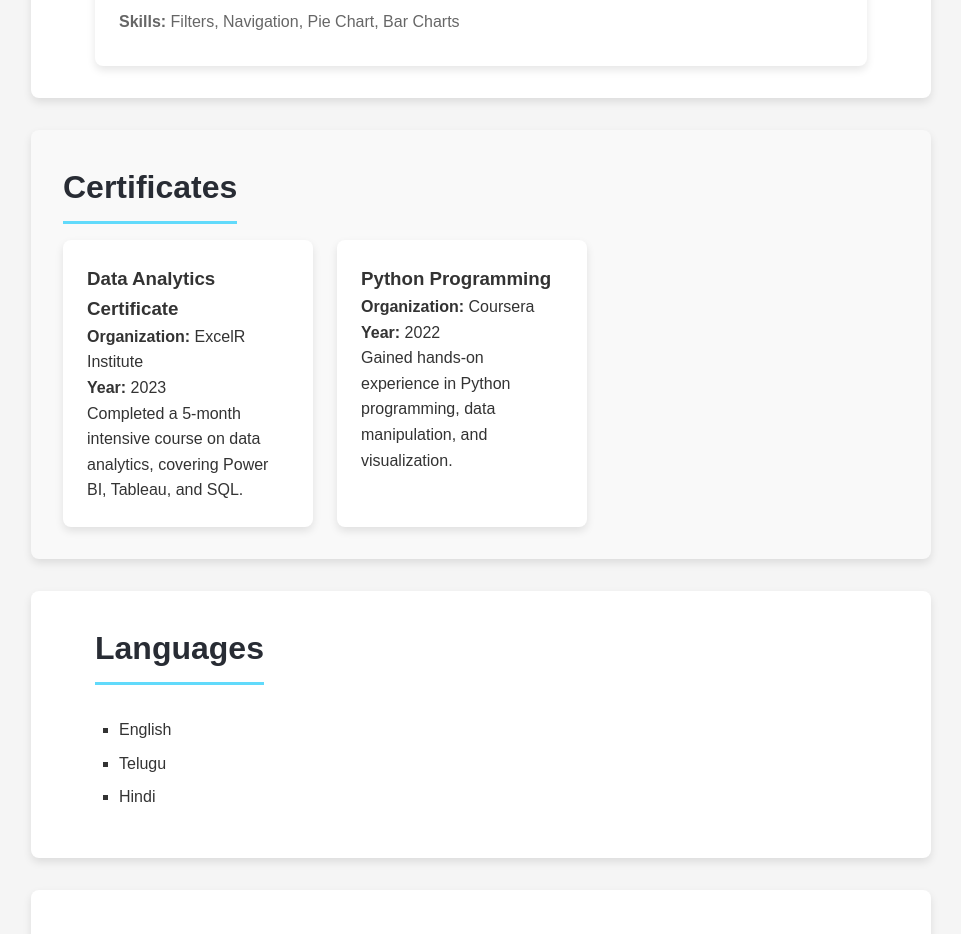
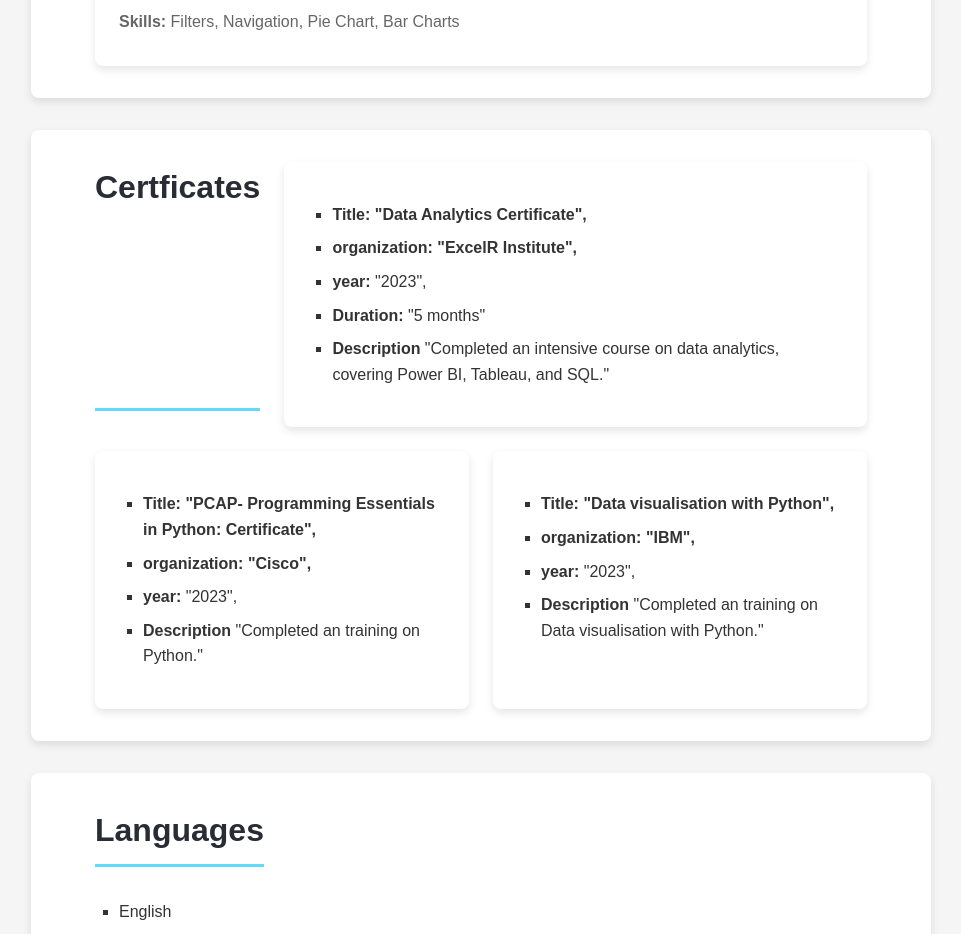
Before and after one commit to Girish583kumar/Girish-Portfolio, a React (Create React App) app: page / in a window 1280 px wide. Shown: the part 2387-3321 px from the top of the page, without its empty margins (159-1120 px from the left). Built offline with nearby package versions, Linux system fonts and the light colour scheme.

Commit message:
Update portfolio with Certificates section

```diff
--- a/src/App.css
+++ b/src/App.css
@@ -217,7 +217,7 @@ section {
     transform: translateY(0);
   }
 }
-.certificates-section {
+.Certificates-section {
   padding: 2em;
   background-color: #f9f9f9;
 }
--- a/src/App.js
+++ b/src/App.js
@@ -4,7 +4,7 @@ import About from './components/About';
 import Skills from './components/Skills';
 import Experience from './components/Experience';
 import Projects from './components/Projects';
-import Certificates from './components/Certificates';
+import Certificates from './components/Certficates';
 import Languages from './components/Languages';
 import Contact from './components/Contact';
 import './App.css';
--- /dev/null
+++ b/src/components/Certficates.js
@@ -0,0 +1,41 @@
+import React from 'react';
+
+function Projects() {
+  return (
+    <section id="projects">
+      <h2>Certficates</h2>
+      <div className="project-card">
+      <ul>
+        <li><strong><b>Title:</b> "Data Analytics Certificate",</strong></li>
+        <li><strong>organization: "ExcelR Institute",</strong></li>
+        <li><strong>year:</strong> "2023",</li>
+        <li><strong>Duration: </strong>"5 months"</li>
+        <li><strong>Description</strong> "Completed an intensive course on data analytics, covering Power BI, Tableau, and SQL."</li>
+
+      </ul>
+      </div>
+      <div className="project-card">
+      <ul>
+        <li><strong><b>Title:</b> "PCAP- Programming Essentials in Python: Certificate",</strong></li>
+        <li><strong>organization: "Cisco",</strong></li>
+        <li><strong>year:</strong> "2023",</li>
+
+        <li><strong>Description</strong> "Completed an training on Python."</li>
+
+      </ul>
+      </div>
+      <div className="project-card">
+      <ul>
+        <li><strong><b>Title:</b> "Data visualisation with Python",</strong></li>
+        <li><strong>organization: "IBM",</strong></li>
+        <li><strong>year:</strong> "2023",</li>
+
+        <li><strong>Description</strong> "Completed an training on Data visualisation with Python."</li>
+
+      </ul>
+      </div>
+    </section>
+  );
+}
+
+export default Projects;
--- a/src/components/Certificates.js
+++ /dev/null
@@ -1,23 +0,0 @@
-// Certificates.js
-import React from 'react';
-import { certificates } from './data';
-
-const Certificates = () => {
-    return (
-        <section className="certificates-section">
-            <h2>Certificates</h2>
-            <div className="certificates-container">
-                {certificates.map((certificate, index) => (
-                    <div key={index} className="certificate-card">
-                        <h3>{certificate.title}</h3>
-                        <p><strong>Organization:</strong> {certificate.organization}</p>
-                        <p><strong>Year:</strong> {certificate.year}</p>
-                        <p>{certificate.description}</p>
-                    </div>
-                ))}
-            </div>
-        </section>
-    );
-};
-
-export default Certificates;
--- a/src/components/data.js
+++ /dev/null
@@ -1,16 +0,0 @@
-// data.js
-export const certificates = [
-    {
-        title: "Data Analytics Certificate",
-        organization: "ExcelR Institute",
-        year: 2023,
-        description: "Completed a 5-month intensive course on data analytics, covering Power BI, Tableau, and SQL."
-    },
-    {
-        title: "Python Programming",
-        organization: "Coursera",
-        year: 2022,
-        description: "Gained hands-on experience in Python programming, data manipulation, and visualization."
-    },
-    // Add more certificates as needed
-];
```
